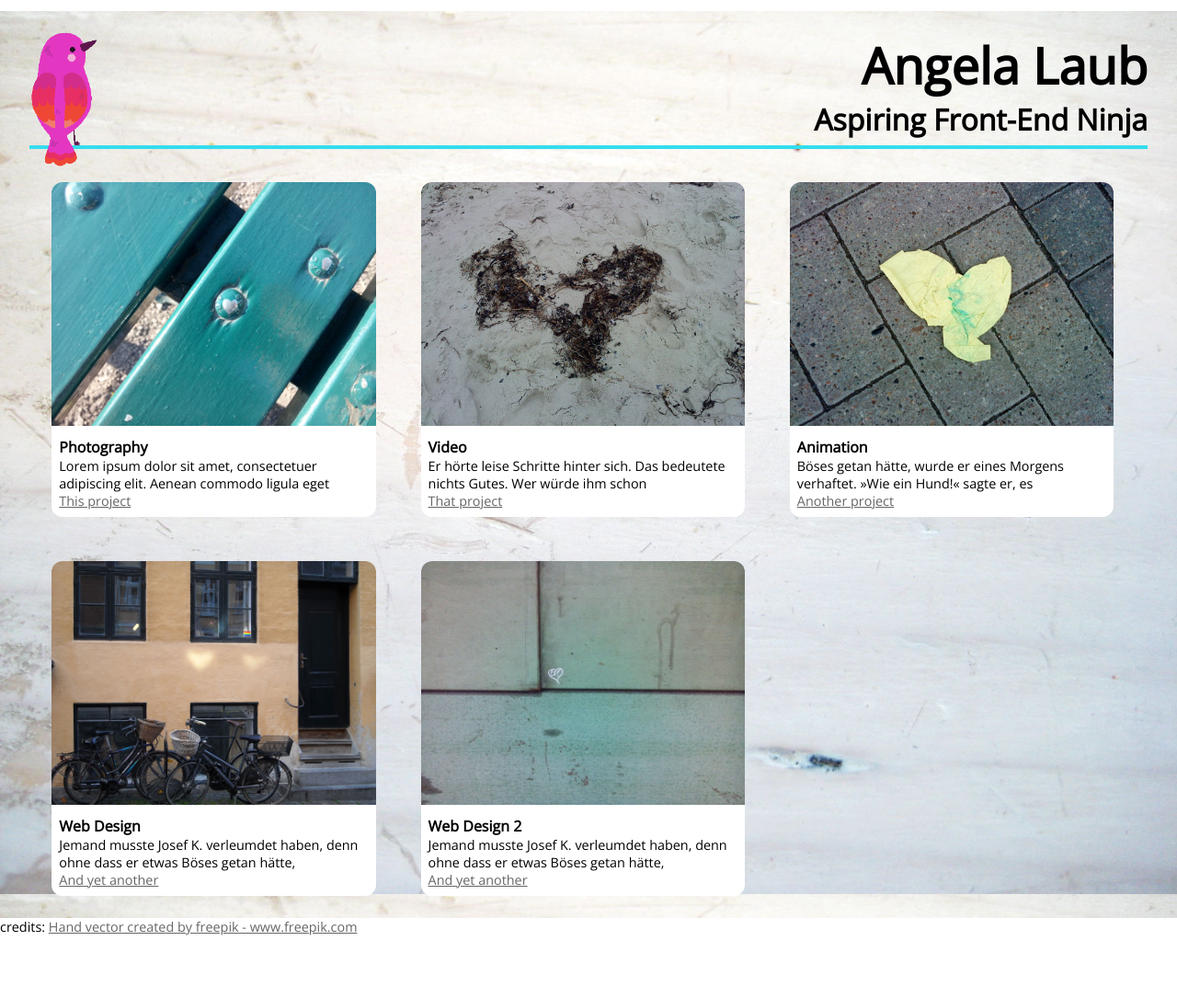
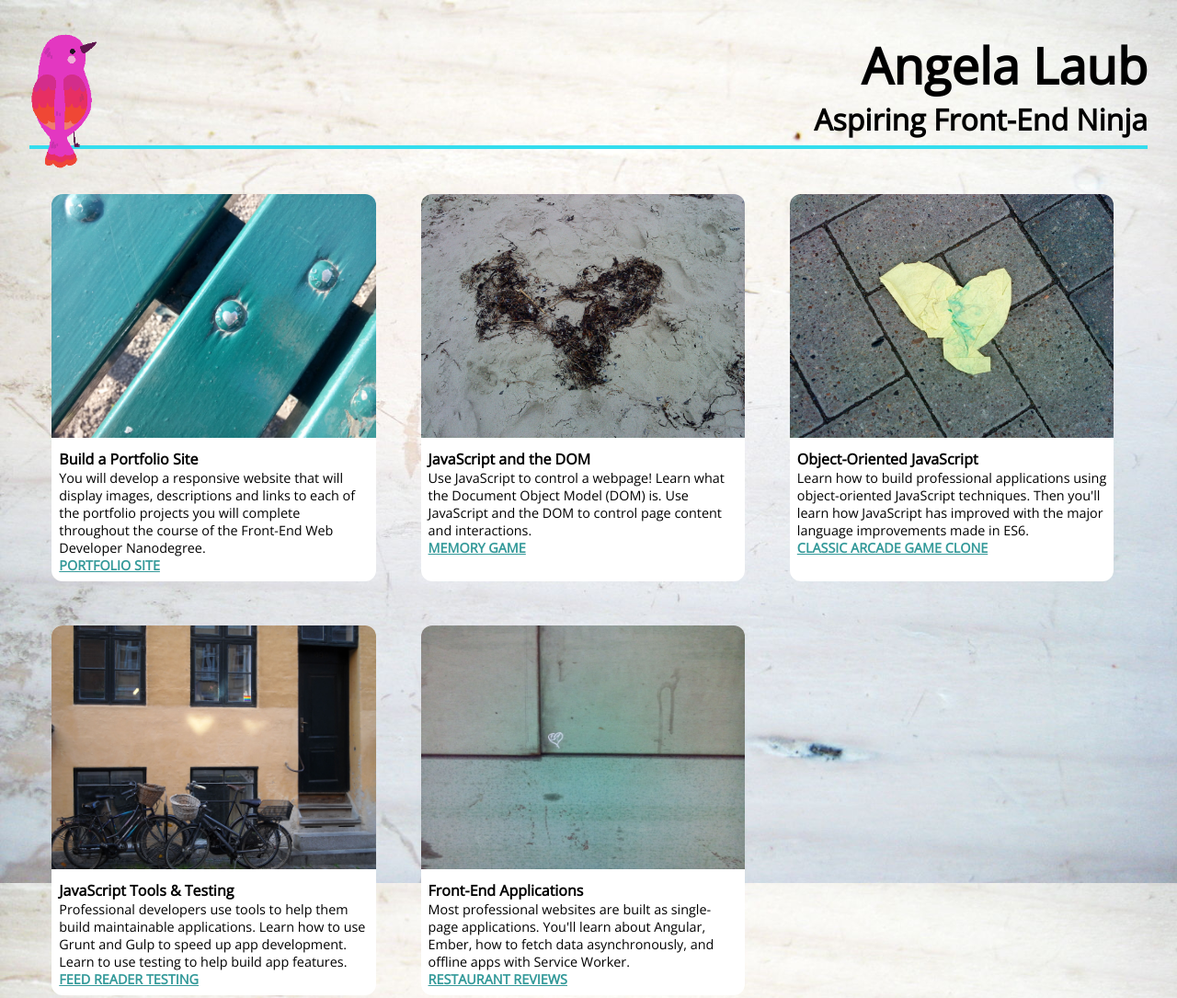
Before and after one commit to nela-fe/port1, a plain HTML site: page index.html in a window 1280 px wide. Shown: the top 1085 px of the page at 92% size. Before the commit the page ends 1017 px from the top, so only its background shows below. Drawn offline with nearby package versions, Linux system fonts and the light colour scheme.

Commit message:
remove whitespace on top of page

```diff
--- a/css/styles.css
+++ b/css/styles.css
@@ -1,4 +1,4 @@
-/* general */
+/* GENERAL */
 
 * {
 	padding: 0;
@@ -18,17 +18,14 @@ video {
 	height: auto;
 }
 
-
 body {
-	background: #ffffff
+	background: #ffffff;
+	display: flex;
 	}
 
-
-/* TODO: get rid of whitespace on top */
 .page-container {
 	width: 100%;
 	max-width: 1600px;
-	height: 100%;
 	margin: 0 auto;
 	background-image: url(../img/tischherz_hell_50_80.jpg);
 	background-attachment: fixed;
@@ -38,10 +35,11 @@ body {
 
 
 
-/* fonts */
+/* FONTS */
 
 a  {
-	color: #666;
+	color: #399;
+	font-weight: bold;
 	}
 
 p,
@@ -99,7 +97,7 @@ p {
 
 
 
-/* header */
+/* HEADER */
 
 
 .head-container {
@@ -135,7 +133,7 @@ p {
 	#logo img {
 	height: 150px;
 	width: 75px;
-	margin-top: 22px;
+	margin-top: 24px;
 	}
 }
 
@@ -159,13 +157,13 @@ p {
 }
 
 
-/* main */
+/* MAIN */
 
 .main-container {
 	display: flex;
 	flex-wrap: wrap;
 	width: 95%;
-	margin: auto;
+	margin: 10px auto;
 }
 
 .image-block {
@@ -175,6 +173,12 @@ p {
 	border-radius: 12px;
 }
 
+@media screen and (min-width: 450px) {
+		.main-container {
+		margin-top: 25px;
+	}
+}
+
 @media screen and (min-width: 600px) {
 	.image-block {
 		width: 46%;
@@ -182,6 +186,7 @@ p {
 	}
 }
 
+/* TODO: space 3 items out evenly without too much space to the right side */
 @media screen and (min-width: 900px) {
 	.image-block {
 		width: 29%;
@@ -200,7 +205,9 @@ p {
 
 }
 
-/* footer */
+
+
+/* FOOTER */
 
 footer {
 	background-color: #fff;
--- a/index.html
+++ b/index.html
@@ -1,5 +1,5 @@
 <!DOCTYPE html>
-<html lang="de">
+<html lang="en">
 <head>
 	<title>Portfolio</title>
 	<meta charset="utf-8">
@@ -23,45 +23,52 @@
 
 	<main class="main-container">
 		<div class="image-block">
-			<img class="portfolio-pic" src="img/bank.jpg" alt="Photography">
+			<img class="portfolio-pic" src="img/bank.jpg" alt="Build a Portfolio Site">
 			<div class="portfolio-text">
-			<h3>Photography</h3>
-			<p>Lorem ipsum dolor sit amet, consectetuer adipiscing elit. Aenean commodo ligula eget
-			<br>
-			<a href="#">This project</a></p>
+				<h3>Build a Portfolio Site</h3>
+				<p>You will develop a responsive website that will display images, descriptions and links to each of the portfolio projects you will complete throughout the course of the Front-End Web Developer Nanodegree.
+				<br>
+				<a href="#">PORTFOLIO SITE</a>
+				</p>
 			</div>
 		</div>
 		<div class="image-block">
-			<img class="portfolio-pic" src="img/heart1.jpg" alt="Video">
+			<img class="portfolio-pic" src="img/heart1.jpg" alt="JavaScript and the DOM">
 			<div class="portfolio-text">
-			<h3>Video</h3>
-			<p>Er hörte leise Schritte hinter sich. Das bedeutete nichts Gutes. Wer würde ihm schon
-			<br>
-			<a href="#">That project</a></p></div>
+				<h3>JavaScript and the DOM</h3>
+				<p>Use JavaScript to control a webpage! Learn what the Document Object Model (DOM) is. Use JavaScript and the DOM to control page content and interactions.
+				<br>
+				<a href="#">MEMORY GAME</a>
+				</p>
+			</div>
 		</div>
 		<div class="image-block">
-			<img class="portfolio-pic" src="img/gelb.jpg" alt="Animation">
+			<img class="portfolio-pic" src="img/gelb.jpg" alt="Object-Oriented JavaScript">
 			<div class="portfolio-text">
-			<h3>Animation</h3>
-			<p>Böses getan hätte, wurde er eines Morgens verhaftet. »Wie ein Hund!« sagte er, es
-			<br>
-			<a href="#">Another project</a></p></div>
+				<h3>Object-Oriented JavaScript</h3>
+				<p>Learn how to build professional applications using object-oriented JavaScript techniques. Then you'll learn how JavaScript has improved with the major language improvements made in ES6.
+				<br>
+				<a href="#">CLASSIC ARCADE GAME CLONE</a>
+				</p>
+			</div>
 		</div>
 		<div class="image-block">
-			<img class="portfolio-pic" src="img/amsterdam.jpg" alt="Web Design">
+			<img class="portfolio-pic" src="img/amsterdam.jpg" alt="JavaScript Tools & Testing">
 			<div class="portfolio-text">
-			<h3>Web Design</h3>
-			<p>Jemand musste Josef K. verleumdet haben, denn ohne dass er etwas Böses getan hätte,<br>
-			<a href="#">And yet another</a>
-			</p></div>
+				<h3>JavaScript Tools & Testing</h3>
+				<p>Professional developers use tools to help them build maintainable applications. Learn how to use Grunt and Gulp to speed up app development. Learn to use testing to help build app features.<br>
+				<a href="#">FEED READER TESTING</a>
+				</p>
+			</div>
 		</div>
 		<div class="image-block">
-			<img class="portfolio-pic" src="img/wand.jpg" alt="Web Design 2">
+			<img class="portfolio-pic" src="img/wand.jpg" alt="Front-End Applications">
 			<div class="portfolio-text">
-			<h3>Web Design 2</h3>
-			<p>Jemand musste Josef K. verleumdet haben, denn ohne dass er etwas Böses getan hätte,<br>
-			<a href="#">And yet another</a>
-			</p></div>
+				<h3>Front-End Applications</h3>
+				<p>Most professional websites are built as single-page applications. You'll learn about Angular, Ember, how to fetch data asynchronously, and offline apps with Service Worker.<br>
+				<a href="#">RESTAURANT REVIEWS</a>
+				</p>
+			</div>
 		</div>
 
 	</main>
```
